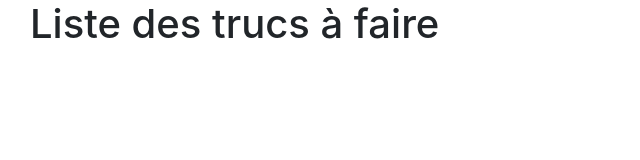
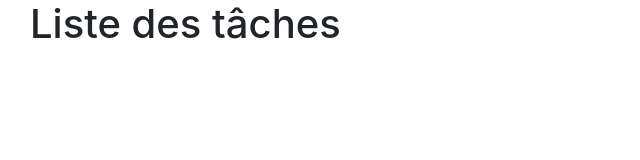
Before and after one commit to thioune76/jquery-todo-list, a website: page index.html in a window 1280 px wide. Shown: the whole page, without its empty margins (0-640 px from the left). Drawn offline with nearby package versions, Linux system fonts and the light colour scheme.

Commit message:
modif index

```diff
--- a/index.html
+++ b/index.html
@@ -14,7 +14,7 @@
 
     <div  class = " ligne justifier-contenu-centre " >
             <div  class = " col-6 " >
-                    <h1 > Liste des trucs à faire </h1 >
+                    <h1 > Liste des tâches </h1 >
             </div>
     </div>
 
```
